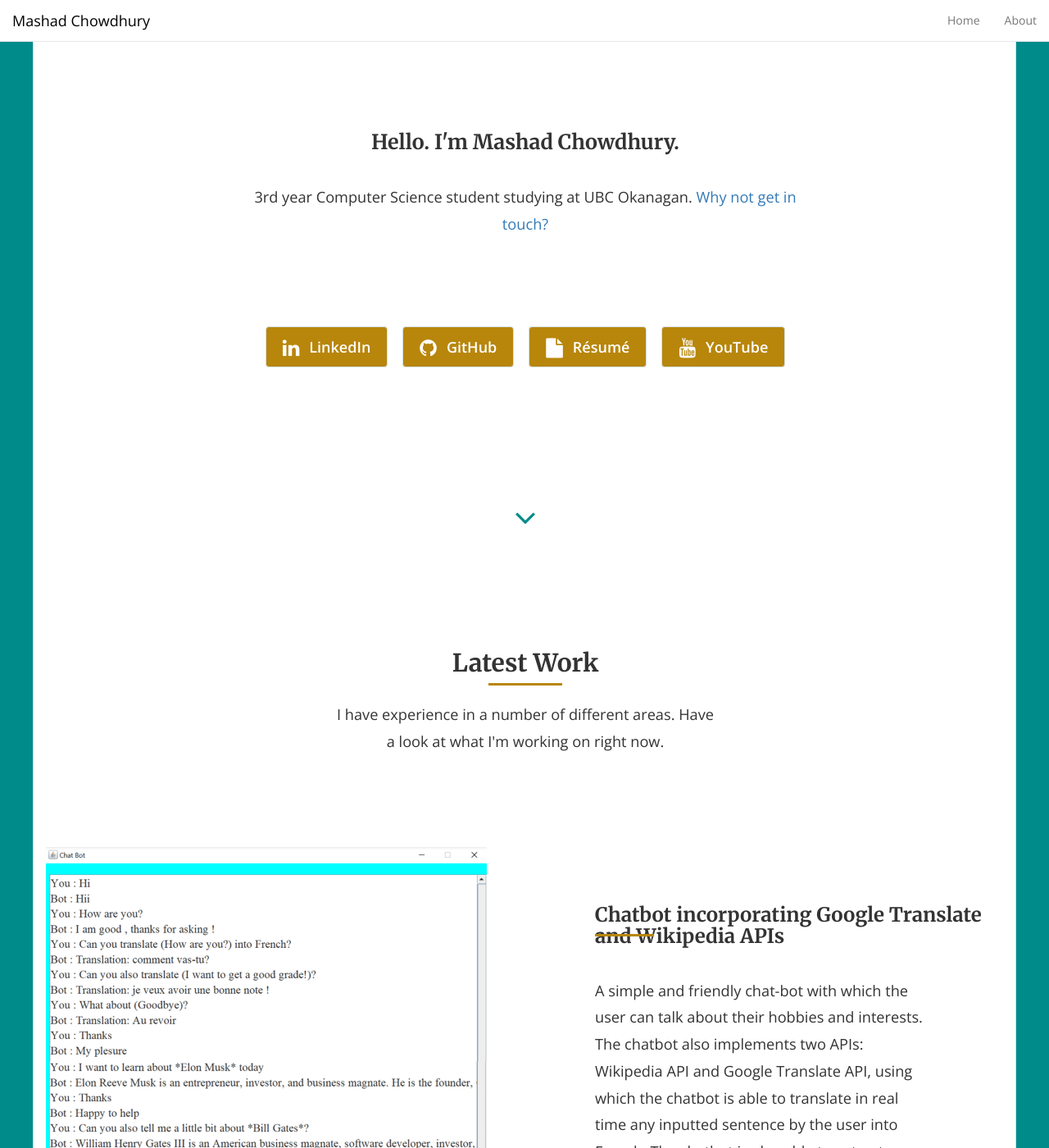
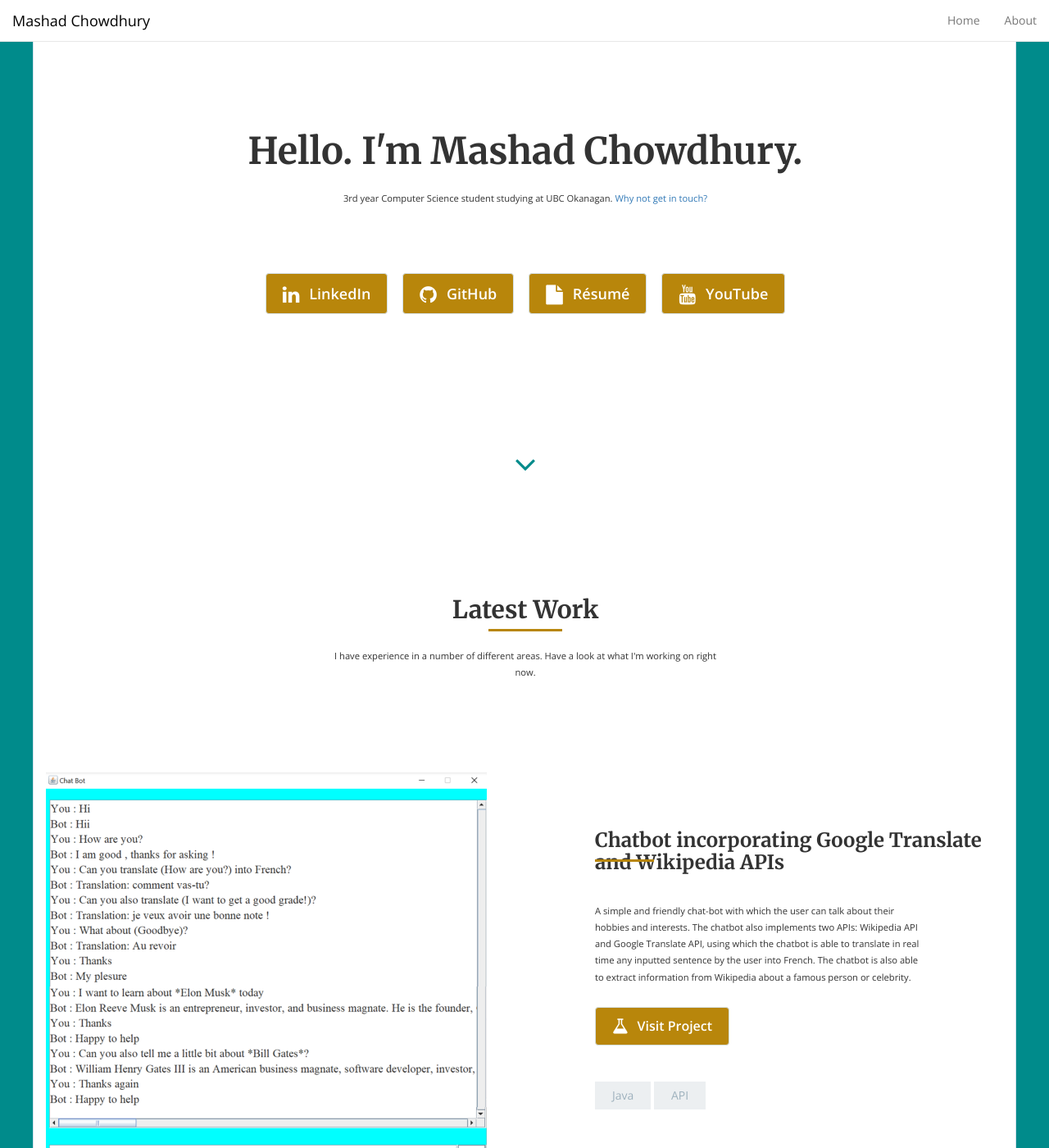
Before and after one commit to mashadchowdhury/mashadchowdhury.github.io, a Jekyll site: the page built from index.html, in a window 1280 px wide and 1400 px high. Shown: the whole window at 82% size. Built offline with Jekyll 4.4.1, drawn with Linux system fonts in a browser that asks for light colours; nearby versions of some CDN libraries; the list of posts is cut into pages by our own code.

Commit message:
Update style.scss

```diff
--- a/css/style.scss
+++ b/css/style.scss
@@ -49,7 +49,7 @@ article {
 
 p {
   line-height: 1.8;
-  font-size: 1.3em;
+  font-size: 0.8em;
 }
 
 a {
@@ -132,8 +132,9 @@ button.btn, input.btn {
   @include bp-xsmall {
     width: 100%;
   }
+	/*heading*/
   h1 {
-    font-size: 25px;
+    font-size: 45px;
   }
   p {
     margin: 2em 0 4em 0;
```
